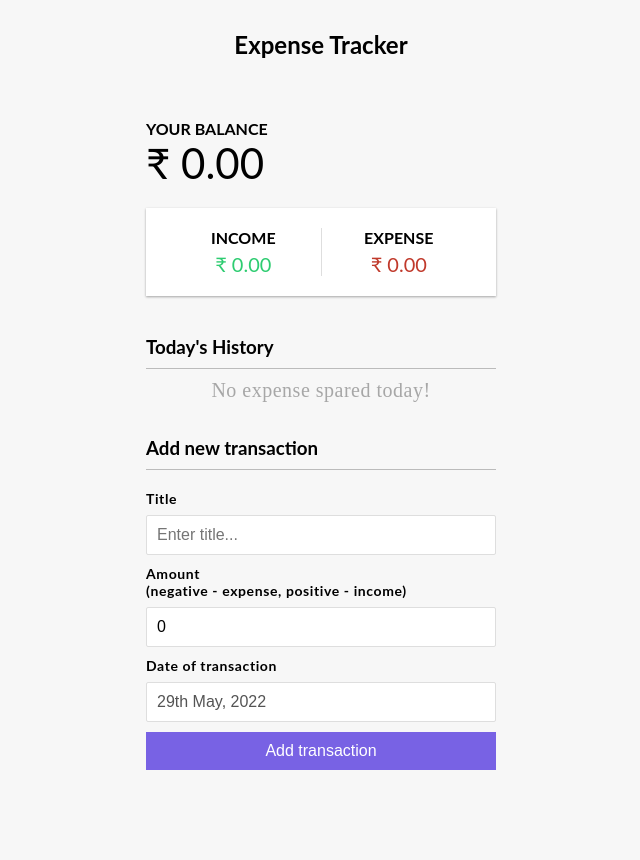
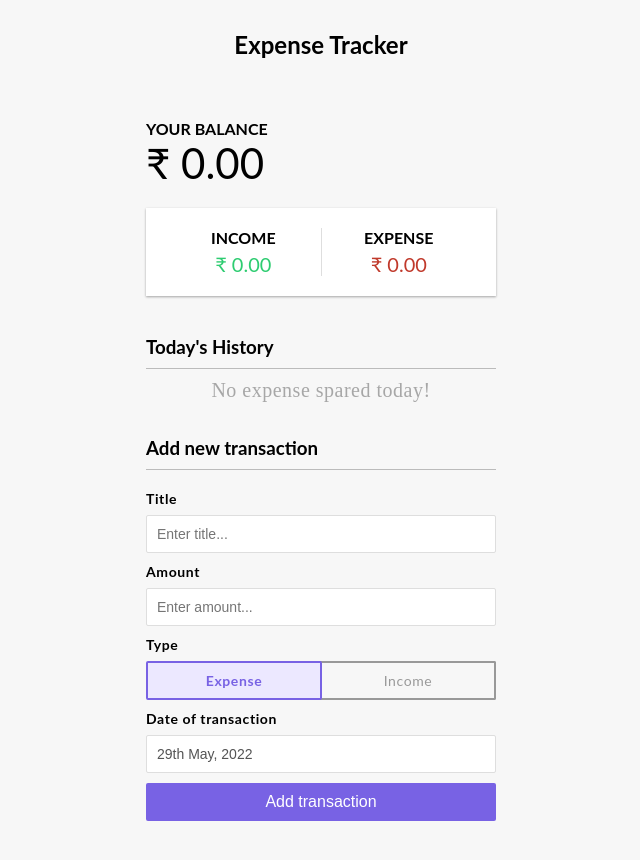
Before and after one commit to Drabzee/expense-tracker, a React (Create React App) app: page / in a window 1280 px wide. Shown: the top 860 px of the page, without its empty margins (319-959 px from the left). Before the commit the page ends 830 px from the top, so only its background shows below. Built offline with nearby package versions, Linux system fonts and the light colour scheme; a web font is replaced by a local one.

Commit message:
type field added

```diff
--- a/src/components/ExpenseTile.jsx
+++ b/src/components/ExpenseTile.jsx
@@ -3,7 +3,7 @@ import { RiDeleteBin5Fill } from 'react-icons/ri';
 import style from 'styles/ExpenseTile.module.scss';
 import { remove as removeExpense } from 'redux/features/expensesSlice';
 
-const ExpenseTile = ({id, title, amount}) => {
+const ExpenseTile = ({ id, title, amount, type }) => {
 
   const dispatch = useDispatch();
 
@@ -19,12 +19,12 @@ const ExpenseTile = ({id, title, amount}) => {
   return (
     <div className={`
       ${style.expenseTile}
-      ${amount > 0 ? style.positive : style.negative}
+      ${type === 'income' ? style.positive : style.negative}
     `}>
       <span className={style.deleteCta} onClick={onDeleteHandler}><RiDeleteBin5Fill /></span>
       <div className={style.content}>
         <span className={style.title}>{ title }</span>
-        <span className={style.amount}>{`${amount > 0 ? '+' : ''}${formattedAmount}`}</span>
+        <span className={style.amount}>₹ {formattedAmount}</span>
       </div>
     </div>
   )
--- a/src/components/History.jsx
+++ b/src/components/History.jsx
@@ -14,7 +14,8 @@ const History = () => {
               key={expense.id}
               id={expense.id}
               title={expense.title}
-              amount={expense.amount} />
+              amount={expense.amount}
+              type={expense.type} />
         )) : <span className={style.emptyCaption}>No expense spared today!</span> }
     </div>
   )
--- a/src/components/InputFormField.jsx
+++ b/src/components/InputFormField.jsx
@@ -16,6 +16,7 @@ const InputFormField = ({ type, label, id, placeholder, value, setValue }) => {
           type={type}
           name={id}
           id={id}
+          min={0}
           placeholder={placeholder} />
     </div>
   )
--- /dev/null
+++ b/src/components/SwitchFormField.jsx
@@ -0,0 +1,29 @@
+import style from 'styles/SwitchFormField.module.scss';
+
+const SwitchFormField = ({ value, setValue }) => {
+
+  const switchCases = ['expense', 'income'];
+
+  const onClickHandler = e => {
+    setValue(e.target.id);
+  }
+
+
+  return (
+    <div className={style.switchFormField}>
+      <span>Type</span>
+      <div className={style.switch} onClick={onClickHandler}>
+        { switchCases.map(switchCase => (
+          <div
+            key={switchCase}
+            id={switchCase}
+            className={`${style.switchCase} ${value === switchCase ? style.active : ''}`}>
+              {switchCase}
+          </div>
+        )) }
+      </div>
+    </div>
+  )
+}
+
+export default SwitchFormField
--- a/src/components/TransactionForm.jsx
+++ b/src/components/TransactionForm.jsx
@@ -5,24 +5,28 @@ import style from 'styles/TransactionForm.module.scss';
 import InputFormField from 'components/InputFormField';
 import DateFormField from 'components/DateFormField';
 import { add as addExpense } from 'redux/features/expensesSlice';
+import SwitchFormField from 'components/SwitchFormField';
 
 const TransactionForm = () => {
 
   const [ title, setTitle ] = useState('');
-  const [ amount, setAmount ] = useState(0);
+  const [ amount, setAmount ] = useState('');
   const [ date, setDate ] = useState(moment());
+  const [ type, setType ] = useState('expense');
   const dispatch = useDispatch();
 
   const onFormSubmitHandler = () => {
     dispatch(addExpense({
       id: Date.now(),
       title,
+      type,
       amount: +amount,
       date: date.toString()
     }));
     setTitle('');
     setAmount(0);
     setDate(moment());
+    setType('expense');
   }
 
   return (
@@ -37,11 +41,14 @@ const TransactionForm = () => {
         placeholder='Enter title...' />
       <InputFormField
         type='number'
-        label={"Amount\n(negative - expense, positive - income)"}
+        label='Amount'
         id='amount'
         value={amount}
         setValue={setAmount}
         placeholder='Enter amount...' />
+      <SwitchFormField
+        value={type}
+        setValue={setType} />
       <DateFormField
         label="Date of transaction"
         id='date'
--- /dev/null
+++ b/src/redux/features/summarySlice.js
@@ -0,0 +1,20 @@
+import { createSlice } from '@reduxjs/toolkit';
+import { add as addExpense } from 'redux/features/expensesSlice';
+
+const initialState = {
+    totalIncome: 0,
+    totalExpense: 0
+};
+
+const summarySlice = createSlice({
+    name: 'summary',
+    initialState,
+    extraReducers: (builder) => {
+        builder.addCase(addExpense().type, (state, { payload }) => {
+            const { amount } = payload;
+            if (amount > 0) state.totalExpense += amount;
+        });
+    }
+});
+
+export default summarySlice.reducer;
--- a/src/redux/store.js
+++ b/src/redux/store.js
@@ -1,9 +1,11 @@
 import { configureStore } from '@reduxjs/toolkit';
 import expensesReducer from 'redux/features/expensesSlice';
+import summaryReducer from 'redux/features/summarySlice';
 
 const store = configureStore({
     reducer: {
-        expenses: expensesReducer
+        expenses: expensesReducer,
+        summary: summaryReducer
     }
 });
 
--- a/src/styles/InputFormField.module.scss
+++ b/src/styles/InputFormField.module.scss
@@ -14,7 +14,7 @@
         border: 1px solid #dedede;
         border-radius: 2px;
         display: block;
-        font-size: 16px;
+        font-size: 14px;
         padding: 10px;
         width: 100%;
 
--- /dev/null
+++ b/src/styles/SwitchFormField.module.scss
@@ -0,0 +1,49 @@
+.switchFormField {
+    display: flex;
+    flex-direction: column;
+
+    span {
+        margin: 10px 0 8px;
+        font-weight: bold;
+        letter-spacing: .6px;
+        font-size: 14px;
+        white-space: pre-wrap;
+    }
+
+    .switch {
+        display: flex;
+        width: 100%;
+        cursor: pointer;
+        letter-spacing: .6px;
+        font-size: 14px;
+        white-space: pre-wrap;
+        color: #999999;
+        text-transform: capitalize;
+
+        .switchCase {
+            flex: 1;
+            border: 2px solid #999999;
+            padding: 9px;
+            display: flex;
+            align-items: center;
+            justify-content: center;
+
+            &.active {
+                background-color: #ece8ff;
+                border-color: #7862E4;
+                color: #7862E4;
+                font-weight: bold;
+            }
+        }
+
+        .switchCase:nth-of-type(1) {
+            border-right: 1px solid #7862E4;
+            border-radius: 2px 0 0 2px;
+        }
+
+        .switchCase:nth-of-type(2) {
+            border-left: 1px solid #7862E4;
+            border-radius: 0 2px 2px 0;
+        }
+    }
+}
--- a/src/styles/TransactionForm.module.scss
+++ b/src/styles/TransactionForm.module.scss
@@ -10,6 +10,7 @@
 
     button {
         cursor: pointer;
+        border-radius: 2px;
         background-color: #7862E4;
         box-shadow: var(--box-shadow);
         color: #fff;
```
